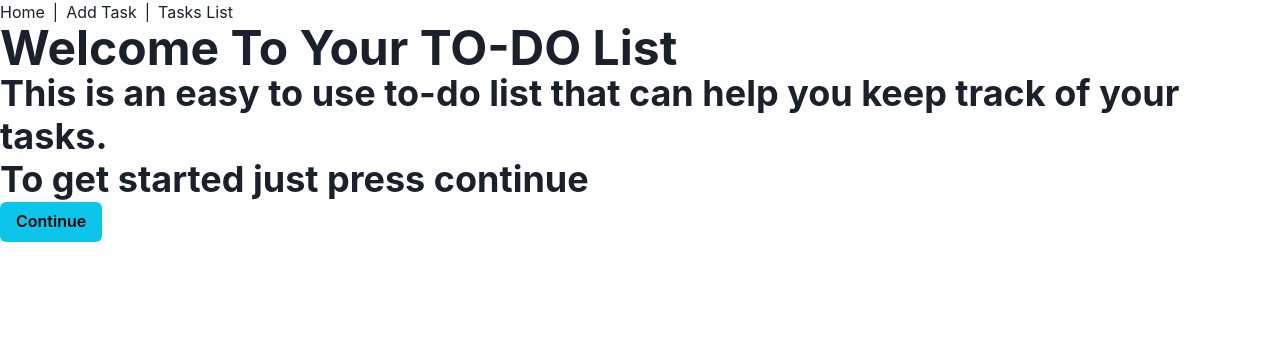
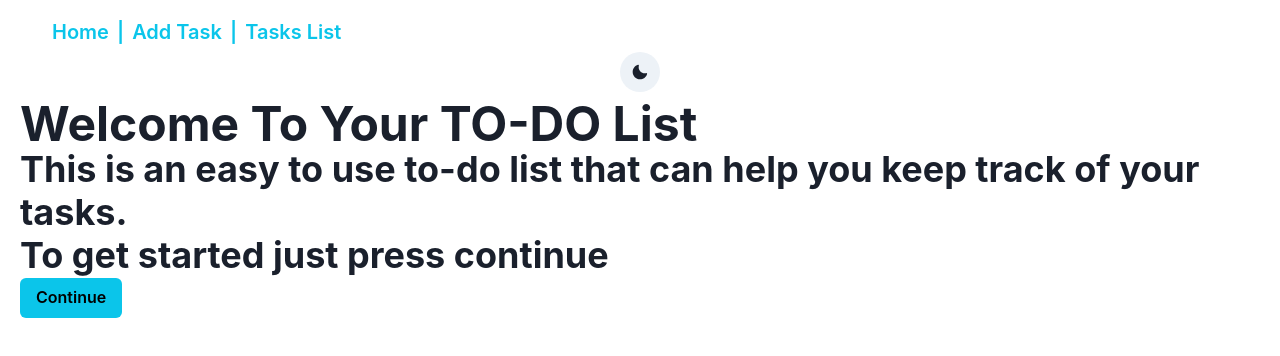
Before and after one commit to AlexMFlynn/TODO-MK0, a React (Create React App) app in the folder todo-ts/: page / in a window 1280 px wide. Shown: the top 356 px of the page. Built offline with nearby package versions, Linux system fonts and the light colour scheme.

Commit message:
added light/dark theme toggle

```diff
--- a/todo-ts/src/App.tsx
+++ b/todo-ts/src/App.tsx
@@ -1,14 +1,22 @@
 import { useEffect, useState } from 'react';
 import './App.css';
-import { ChakraProvider } from '@chakra-ui/react'
 import { TaskProps } from './Components/Tasks/Task';
 import { Route, Routes } from 'react-router-dom';
 import { Home } from './pages/Home';
 import { TaskList } from './pages/TaskList';
 import { AddTask } from './pages/AddTask';
 import { NavBar } from './Components/UI/NavBar/NavBar';
+import { Flex, Heading, VStack } from '@chakra-ui/layout';
+import { IconButton } from '@chakra-ui/button';
+import { SunIcon, MoonIcon, WarningIcon } from '@chakra-ui/icons'
+import { useColorMode } from '@chakra-ui/color-mode';
+
 
 export default function App() {
+
+  const { colorMode, toggleColorMode } = useColorMode();
+  const isDark = colorMode === 'dark';
+
   const [tasks, setTasks] = useState(() => {
     const savedTasks = localStorage.getItem('tasksList');
     if (savedTasks) {
@@ -47,9 +55,21 @@ export default function App() {
 
 
   return (
-    <ChakraProvider >
 
-      <NavBar />
+    <VStack p={5}>
+      <Flex w='100%'>
+        <Heading
+          ml='8' size='md' fontWeight='semibold' color='cyan.400'
+        >
+          <NavBar />
+        </Heading>
+      </Flex>
+      <IconButton
+        icon={isDark ? <SunIcon /> : <MoonIcon />}
+        aria-label='Light Mode'
+        isRound={true}
+        onClick={toggleColorMode}
+      />
       <main>
         <Routes>
           <Route index element={<Home />} />
@@ -62,6 +82,6 @@ export default function App() {
         </Routes>
 
       </main>
-    </ChakraProvider >
+    </VStack >
   );
 };
--- a/todo-ts/src/index.tsx
+++ b/todo-ts/src/index.tsx
@@ -4,15 +4,21 @@ import './index.css';
 import App from './App';
 import reportWebVitals from './reportWebVitals';
 import { BrowserRouter } from 'react-router-dom';
+import { ChakraProvider, ColorModeScript } from '@chakra-ui/react'
 
 
 const root = ReactDOM.createRoot(
   document.getElementById('root') as HTMLElement
 );
 root.render(
-  <BrowserRouter>
-    <App />
-  </BrowserRouter>
+  <ChakraProvider >
+    <ColorModeScript
+      initialColorMode='dark'
+    ></ColorModeScript>
+    <BrowserRouter>
+      <App />
+    </BrowserRouter>
+  </ChakraProvider >
 );
 
 // If you want to start measuring performance in your app, pass a function
--- a/todo-ts/src/pages/Home.tsx
+++ b/todo-ts/src/pages/Home.tsx
@@ -1,4 +1,5 @@
 import { Box, Heading, Button } from "@chakra-ui/react";
+import React from "react";
 import { Link } from "react-router-dom";
 
 
```
Also changed, not shown: 1 other file (tests, documents, lock files or other folders).
